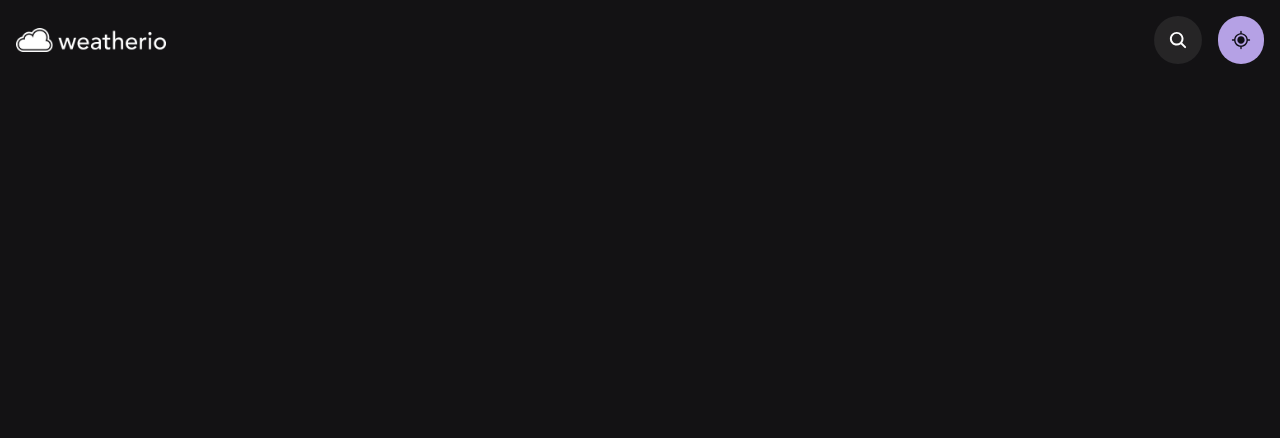
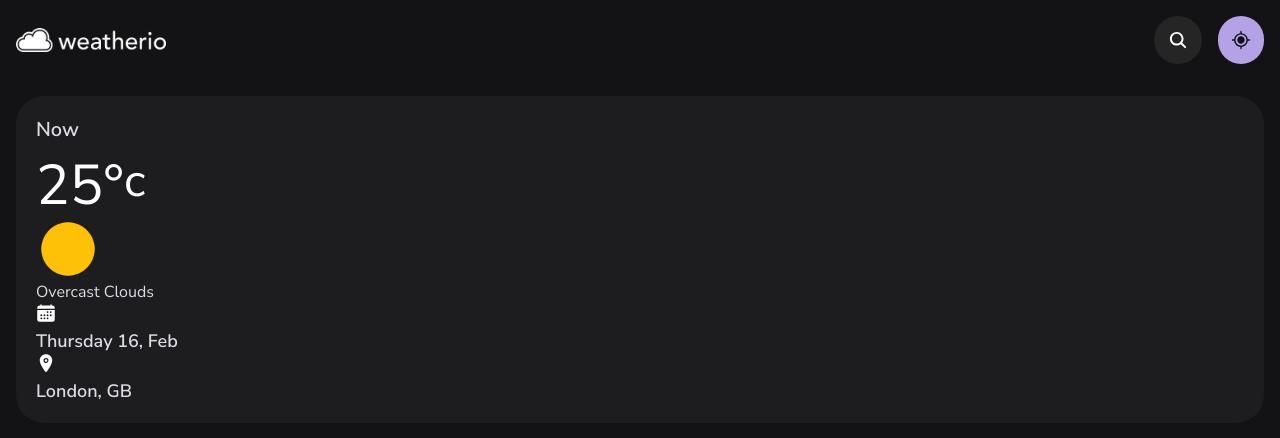
Before and after one commit to Snah19/Weather-App, a plain HTML site: page index.html in a window 1280 px wide. Shown: the top 438 px of the page. Drawn offline with Linux system fonts and the light colour scheme.

Commit message:
Finished main

```diff
--- a/index.html
+++ b/index.html
@@ -10,6 +10,7 @@
     <script type="module" src="./route.js" defer></script>
 </head>
 <body>
+
     <header class="header">
         <div class="container">
             <a class="logo" href="#">
@@ -20,7 +21,7 @@
                 <div class="search__wrapper">
                     <input class="search__field" type="search" name="search" placeholder="Search city..." autocomplete="off">
 
-                    <svg class="m-icon" xmlns="http://www.w3.org/2000/svg" width="20" height="20" viewBox="0 0 512 512" style="fill: var(--white);">
+                    <svg class="search-icon" xmlns="http://www.w3.org/2000/svg" width="20" height="20" viewBox="0 0 512 512" style="fill: var(--white);">
                         <path d="M456.69,421.39,362.6,327.3a173.81,173.81,0,0,0,34.84-104.58C397.44,126.38,319.06,48,222.72,48S48,126.38,48,222.72s78.38,174.72,174.72,174.72A173.81,173.81,0,0,0,327.3,362.6l94.09,94.09a25,25,0,0,0,35.3-35.3ZM97.92,222.72a124.8,124.8,0,1,1,124.8,124.8A124.95,124.95,0,0,1,97.92,222.72Z"/>
                     </svg>
 
@@ -35,7 +36,7 @@
                 <div class="search__result">
                     <ul class="view__list">
                         <li class="view__item">
-                            <svg xmlns="http://www.w3.org/2000/svg" width="20" height="20" viewBox="0 0 512 512" style="fill: var(--white);">
+                            <svg class="location-icon" xmlns="http://www.w3.org/2000/svg" width="20" height="20" viewBox="0 0 512 512" style="fill: var(--white);">
                                 <circle cx="256" cy="192" r="32"/>
                                 <path d="M256,32C167.78,32,96,100.65,96,185c0,40.17,18.31,93.59,54.42,158.78,29,52.34,62.55,99.67,80,123.22a31.75,31.75,0,0,0,51.22,0c17.42-23.55,51-70.88,80-123.22C397.69,278.61,416,225.19,416,185,416,100.65,344.22,32,256,32Zm0,224a64,64,0,1,1,64-64A64.07,64.07,0,0,1,256,256Z"/>
                             </svg>
@@ -75,5 +76,39 @@
 
         </div>
     </header>
+
+    <main>
+        <article class="container">
+            <div class="content__left">
+                <section class="section current__weather" aria-label="current weather">
+                    <div class="card card-lg current-weather-card">
+                        <h2 class="title-2 card-title">Now</h2>
+                        <div class="wrapper">
+                            <p class="heading">25&deg;<sub>c</sub></p>
+                            <img class="weather__icon" src="./images/weather_icons/01d.png" width="64" height="64" alt="Overcast Clouds">
+                        </div>
+                        <p class="body-3">Overcast Clouds</p>
+
+                        <ul class="meta-list">
+                            <li class="meta-item">
+                                <svg class="calendar-icon" xmlns="http://www.w3.org/2000/svg" width="20" height="20" viewBox="0 0 512 512">
+                                    <path d="M480,128a64,64,0,0,0-64-64H400V48.45c0-8.61-6.62-16-15.23-16.43A16,16,0,0,0,368,48V64H144V48.45c0-8.61-6.62-16-15.23-16.43A16,16,0,0,0,112,48V64H96a64,64,0,0,0-64,64v12a4,4,0,0,0,4,4H476a4,4,0,0,0,4-4Z"/>
+                                    <path d="M32,416a64,64,0,0,0,64,64H416a64,64,0,0,0,64-64V179a3,3,0,0,0-3-3H35a3,3,0,0,0-3,3ZM376,208a24,24,0,1,1-24,24A24,24,0,0,1,376,208Zm0,80a24,24,0,1,1-24,24A24,24,0,0,1,376,288Zm-80-80a24,24,0,1,1-24,24A24,24,0,0,1,296,208Zm0,80a24,24,0,1,1-24,24A24,24,0,0,1,296,288Zm0,80a24,24,0,1,1-24,24A24,24,0,0,1,296,368Zm-80-80a24,24,0,1,1-24,24A24,24,0,0,1,216,288Zm0,80a24,24,0,1,1-24,24A24,24,0,0,1,216,368Zm-80-80a24,24,0,1,1-24,24A24,24,0,0,1,136,288Zm0,80a24,24,0,1,1-24,24A24,24,0,0,1,136,368Z"/>
+                                </svg>
+                                <p class="title-3 meta-text">Thursday 16, Feb</p>
+                            </li>
+                            <li>
+                                <svg class="location-icon" xmlns="http://www.w3.org/2000/svg" width="20" height="20" viewBox="0 0 512 512" style="fill: var(--white);">
+                                    <circle cx="256" cy="192" r="32"/>
+                                    <path d="M256,32C167.78,32,96,100.65,96,185c0,40.17,18.31,93.59,54.42,158.78,29,52.34,62.55,99.67,80,123.22a31.75,31.75,0,0,0,51.22,0c17.42-23.55,51-70.88,80-123.22C397.69,278.61,416,225.19,416,185,416,100.65,344.22,32,256,32Zm0,224a64,64,0,1,1,64-64A64.07,64.07,0,0,1,256,256Z"/>
+                                </svg>
+                                <p class="title-3 meta-text">London, GB</p>
+                            </li>
+                        </ul>
+                    </div>
+                </section>
+            </div>
+        </article>
+    </main>
 </body>
 </html>
--- a/style.css
+++ b/style.css
@@ -80,6 +80,16 @@
         scrollbar-color: var(--white-alpha-8) transparent; /* thumb track */
     }
 
+    ::-webkit-scrollbar {
+        width: 6px;
+        height: 6px;
+    }
+
+    ::-webkit-scrollbar-thumb {
+        background: var(--white-alpha-8);
+        border-radius: 500px;
+    }
+
     ul {
         list-style: none;
     }
@@ -149,16 +159,6 @@
 
     ::selection {
         background: var(--white-alpha-8);
-    }
-
-    ::-webkit-scrollbar {
-        width: 6px;
-        height: 6px;
-    }
-
-    ::-webkit-scrollbar-thumb {
-        background: var(--white-alpha-8);
-        border-radius: 500px;
     }
 }
 
@@ -263,6 +263,64 @@
     .btn-primary[disbaled]::before {
         display: none;
     }
+
+    .card {
+        background: var(--surface);
+        color: var(--on-surface);
+    }
+
+    .card-lg {
+        border-radius: 28px;
+        padding: 20px;
+    }
+
+    .card-sm {
+        padding: 16px;
+        border-radius: 16px;
+    }
+
+    .heading {
+        color: var(--white);
+        font-size: var(--heading);
+        line-height: 1.1;
+    }
+
+    .title-1 {
+        font-size: var(--title-1);
+    }
+
+    .title-2 {
+        font-size: var(--title-2);
+        margin-block-end: 12px;
+    }
+
+    .title-3 {
+        font-size: var(--title-3);
+        font-weight: 600;
+    }
+
+    .body-1 {
+        font-size: var(--body-1);
+    }
+
+    .body-2 {
+        font-size: var(--body-2);
+        font-weight: 600;
+    }
+
+    .body-3 {
+        font-size: var(--body-3);
+    }
+
+    .label-1 {
+        font-size: var(--label-1);
+    }
+
+    .label-1 {
+        font-size: var(--label-2);
+    }
+
+
 }
 
 @layer header {
@@ -361,7 +419,7 @@
         transform: translateX(-50%) translateY(-50%);
     }
 
-    .search__wrapper > .m-icon {
+    .search__wrapper > .search-icon {
         display: none;
     }
 
@@ -384,7 +442,7 @@
         padding-inline: 16px 24px;
     }
 
-    .search__view .view__item :is(.m-icon, .item__subtitle) {
+    .search__view .view__item :is(.search-icon, .item__subtitle) {
         color: var(--on-surface-variant);
     }
 
@@ -393,4 +451,57 @@
         inset: 0;
         box-shadow: none;
     }
+
+    .calendar-icon path {
+        fill: var(--white);
+    }
+
+
 }
+
+@layer main {
+    main {
+        height: calc(100vh - 80px);
+        height: calc(100svh - 80px); /*for mobile browser*/
+        overflow: hidden;
+    }
+
+    article.container {
+        position: relative;
+        display: grid;
+        grid-template-columns: minmax(0, 1fr);
+        gap: 20px;
+        height: 100%;
+        overflow-y: auto; /* FOR FIREFOX */
+        overflow-y: overlay;
+    }
+
+    article.container::before {
+        content: "";
+
+        position: fixed;
+        bottom: 0;
+        width: 100%;
+        height: 40px;
+        background: var(--gradient-1);
+        pointer-events: none;
+        z-index: 1;
+    }
+
+    .section:not(:last-child) {
+        margin-block-end: 16px;
+    }
+
+    article.container::-webkit-scrollbar-thumb {
+        background: transparent;
+    }
+
+    article.container:is(:hover, :focus-within)::-webkit-scrollbar-thumb {
+        background: var(--white-alpha-8);
+    }
+
+    article.container::-webkit-scrollbar-button {
+        height: 10px;
+    }
+
+}
```
Also changed, not shown: icons/calendar.svg (added).
